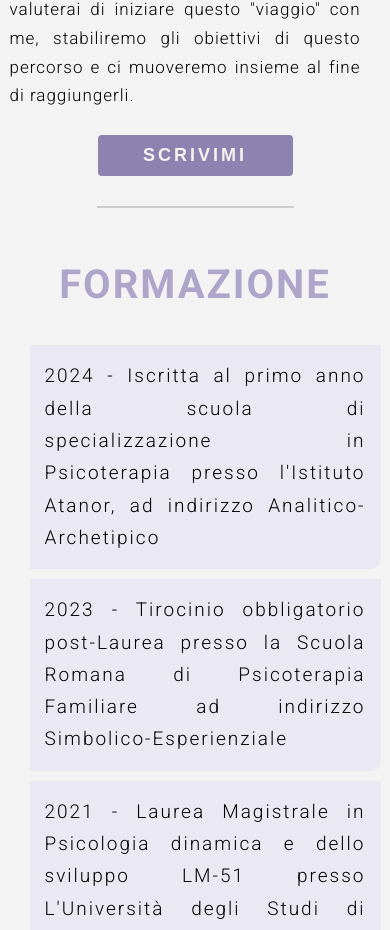
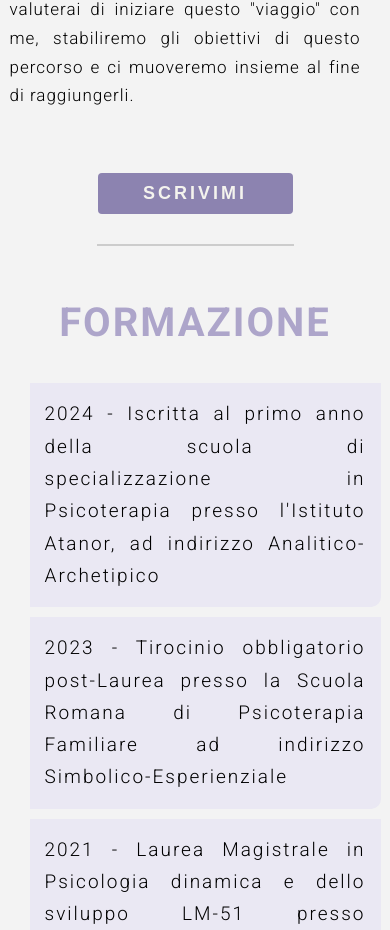
Before and after one commit to stynoap/sitopsy-React, a React (Create React App) app: page / in a window 390 px wide. Shown: the part 1080-2010 px from the top of the page. Built offline with nearby package versions, Linux system fonts and the light colour scheme.

Commit message:
update about (bottom scrivimi)

```diff
--- a/src/Components/About/About.css
+++ b/src/Components/About/About.css
@@ -14,6 +14,7 @@
 }
 
 h2{
+  margin-left: 40px;
   font-size: 40px;
     margin-bottom: 20px;
     text-transform: uppercase;
@@ -66,7 +67,9 @@ h2{
     letter-spacing: 3px;
     font-weight: 800;
     margin-bottom: 10px;
-    margin-top: -38px;
+    margin-left: 108px;
+    margin-top: -60px;
+    align-self: flex-start;
   }
 
   .scrivimi:hover {
@@ -113,8 +116,15 @@ h2{
     }
 
     .scrivimi{
+      align-self: center;
+      margin-top: 0;
+      margin-left: 0;
       letter-spacing: 2;
       width: 50%;
 
     }
+
+    h2{
+      margin-left: 0px;
+    }
   }
```
